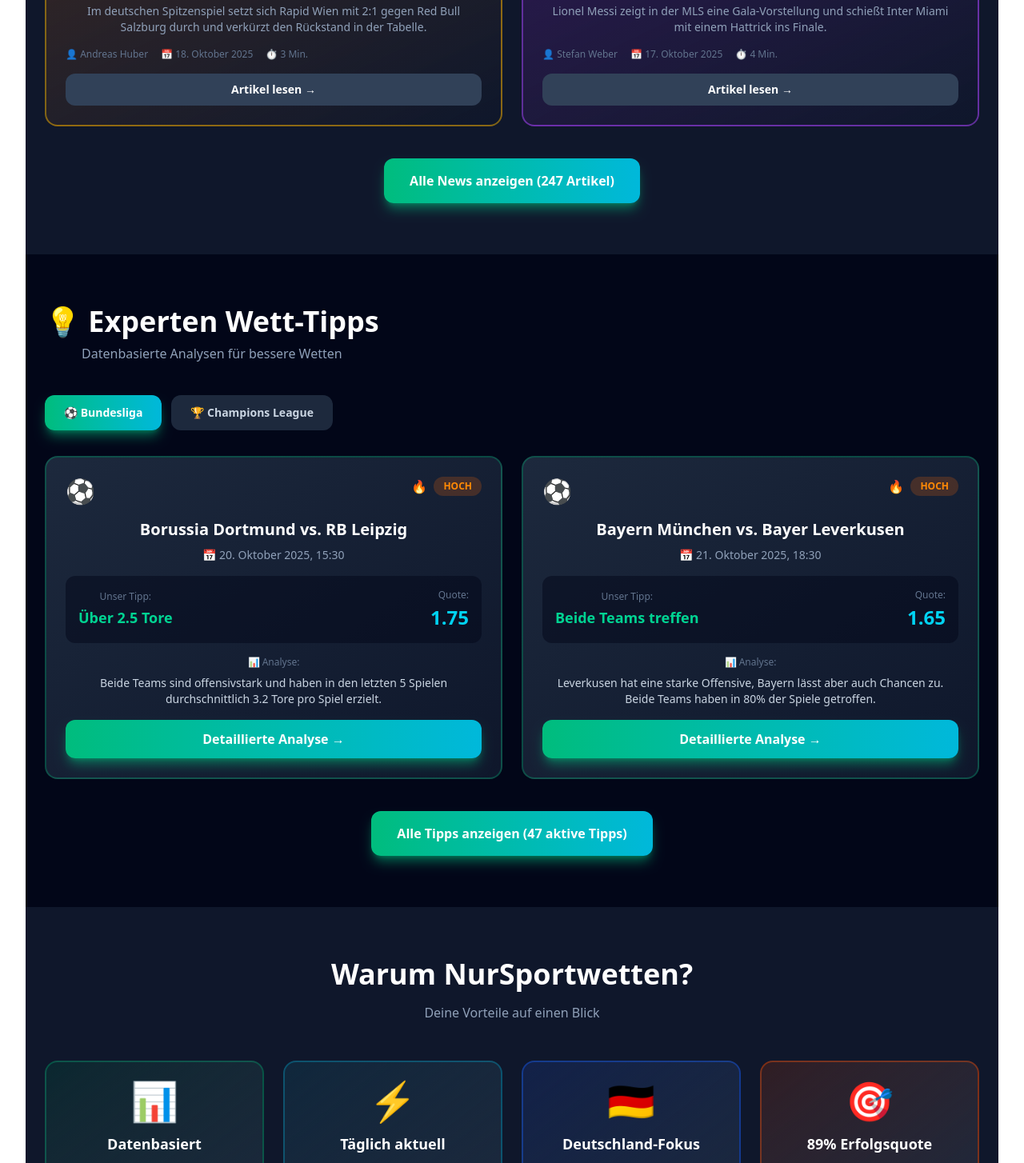
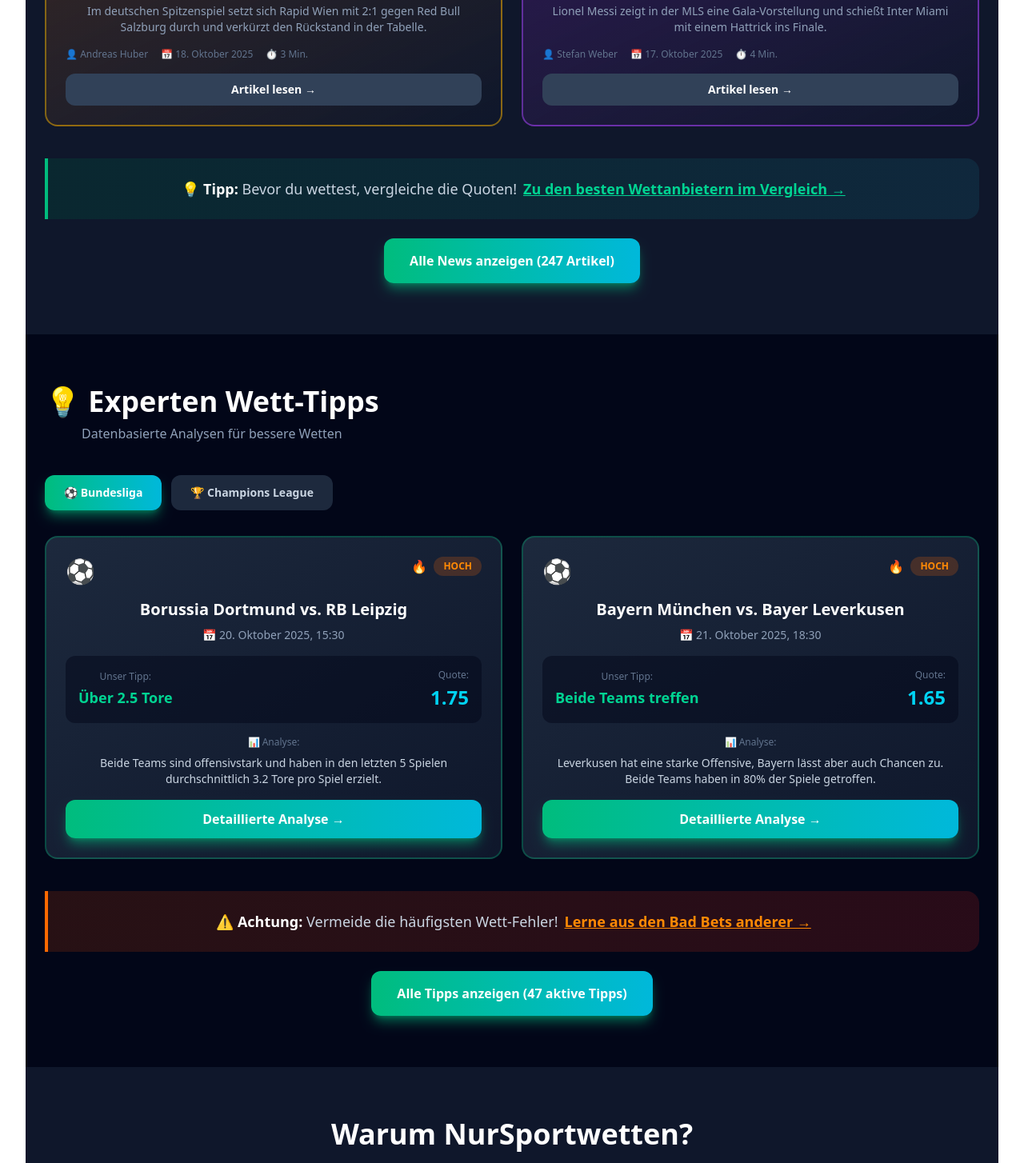
Before and after one commit to michaelgie79/nur-sportwetten-de, a React (Vite) app: page / in a window 1280 px wide. Shown: the part 1529-2983 px from the top of the page at 80% size. Built offline with nearby package versions, Linux system fonts and the light colour scheme.

Commit message:
Feature: Add contextual cross-links to sportwett-vergleich.de and bad-bets.de in article sections for improved SEO

```diff
--- a/src/App.jsx
+++ b/src/App.jsx
@@ -344,7 +344,20 @@
             })}
           </div>
 
-          <div className="text-center mt-10">
+          {/* Contextual Cross-Link */}
+          <div className="mt-10 p-6 bg-gradient-to-r from-emerald-900/30 to-cyan-900/30 border-l-4 border-emerald-500 rounded-r-2xl">
+            <p className="text-slate-300 text-lg">
+              💡 <strong className="text-white">Tipp:</strong> Bevor du wettest, vergleiche die Quoten!
+              <a
+                href="https://sportwett-vergleich.de"
+                className="text-emerald-400 hover:text-emerald-300 underline font-bold ml-2"
+              >
+                Zu den besten Wettanbietern im Vergleich →
+              </a>
+            </p>
+          </div>
+
+          <div className="text-center mt-6">
             <button className="px-8 py-4 bg-gradient-to-r from-emerald-500 to-cyan-500 hover:from-emerald-600 hover:to-cyan-600 text-white rounded-xl font-bold shadow-lg shadow-emerald-500/50 transition-all duration-200">
               Alle News anzeigen (247 Artikel)
             </button>
@@ -438,7 +451,20 @@
             ))}
           </div>
 
-          <div className="text-center mt-10">
+          {/* Contextual Cross-Link */}
+          <div className="mt-10 p-6 bg-gradient-to-r from-orange-900/30 to-red-900/30 border-l-4 border-orange-500 rounded-r-2xl">
+            <p className="text-slate-300 text-lg">
+              ⚠️ <strong className="text-white">Achtung:</strong> Vermeide die häufigsten Wett-Fehler!
+              <a
+                href="https://bad-bets.de"
+                className="text-orange-400 hover:text-orange-300 underline font-bold ml-2"
+              >
+                Lerne aus den Bad Bets anderer →
+              </a>
+            </p>
+          </div>
+
+          <div className="text-center mt-6">
             <button className="px-8 py-4 bg-gradient-to-r from-emerald-500 to-cyan-500 hover:from-emerald-600 hover:to-cyan-600 text-white rounded-xl font-bold shadow-lg shadow-emerald-500/50 transition-all duration-200">
               Alle Tipps anzeigen (47 aktive Tipps)
             </button>
```
